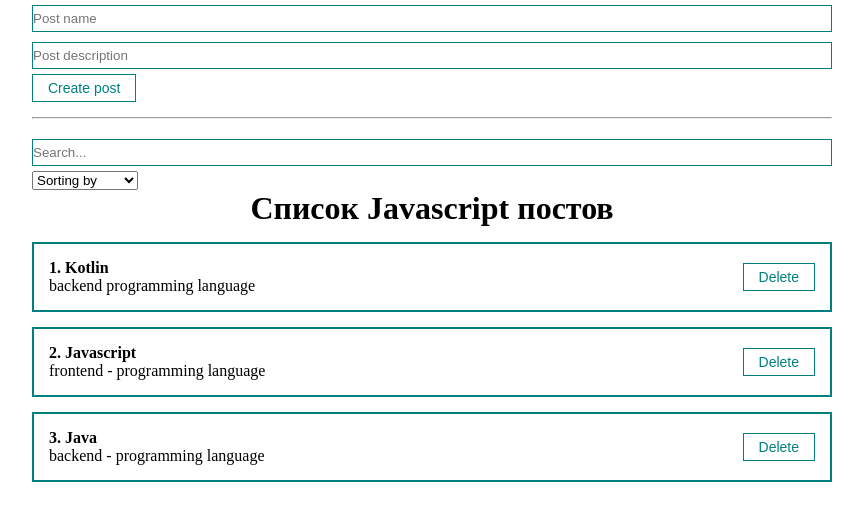
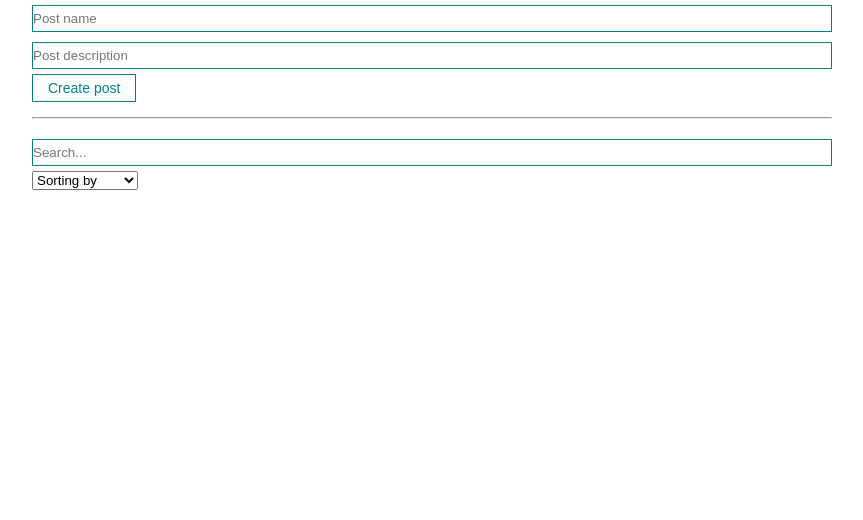
Before and after one commit to kuznetsov-adev/react-first, a React (Create React App) app: page / in a window 1280 px wide. Shown: the top 520 px of the page, without its empty margins (208-1071 px from the left). Built offline with nearby package versions, Linux system fonts and the light colour scheme.

Commit message:
React begin: move filter not empty conditional to PostList

```diff
--- a/src/App.js
+++ b/src/App.js
@@ -1,6 +1,5 @@
 import React, {useMemo, useState} from "react";
 import './styles/App.css'
-import PostList from "./components/PostList";
 import PostForm from "./components/PostForm";
 import PostFilter from "./components/PostFilter";
 
@@ -38,14 +37,6 @@ function App() {
             <PostForm create={createPost}/>
             <hr style={{margin: '15px 0'}}/>
             <PostFilter filter={filter} setFilter={setFilter}/>
-
-            {sortedAndSearchedPosts.length
-                ?
-                <PostList remove={removePost} posts={sortedAndSearchedPosts} title={'Список Javascript постов'}/>
-                :
-                <h1 style={{textAlign: 'center'}}> Posts not found </h1>
-            }
-
         </div>
     );
 }
--- a/src/components/PostList.jsx
+++ b/src/components/PostList.jsx
@@ -2,6 +2,13 @@ import React from 'react';
 import PostItem from "./PostItem";
 
 const PostList = ({posts, title, remove}) => {
+
+    if (!posts.length) {
+        return (
+            <h1 style={{textAlign: 'center'}}>Posts not found </h1>
+        )
+    }
+
     return (
         //в компоненте должен находиться только один корневой элемент
         <div>
```
